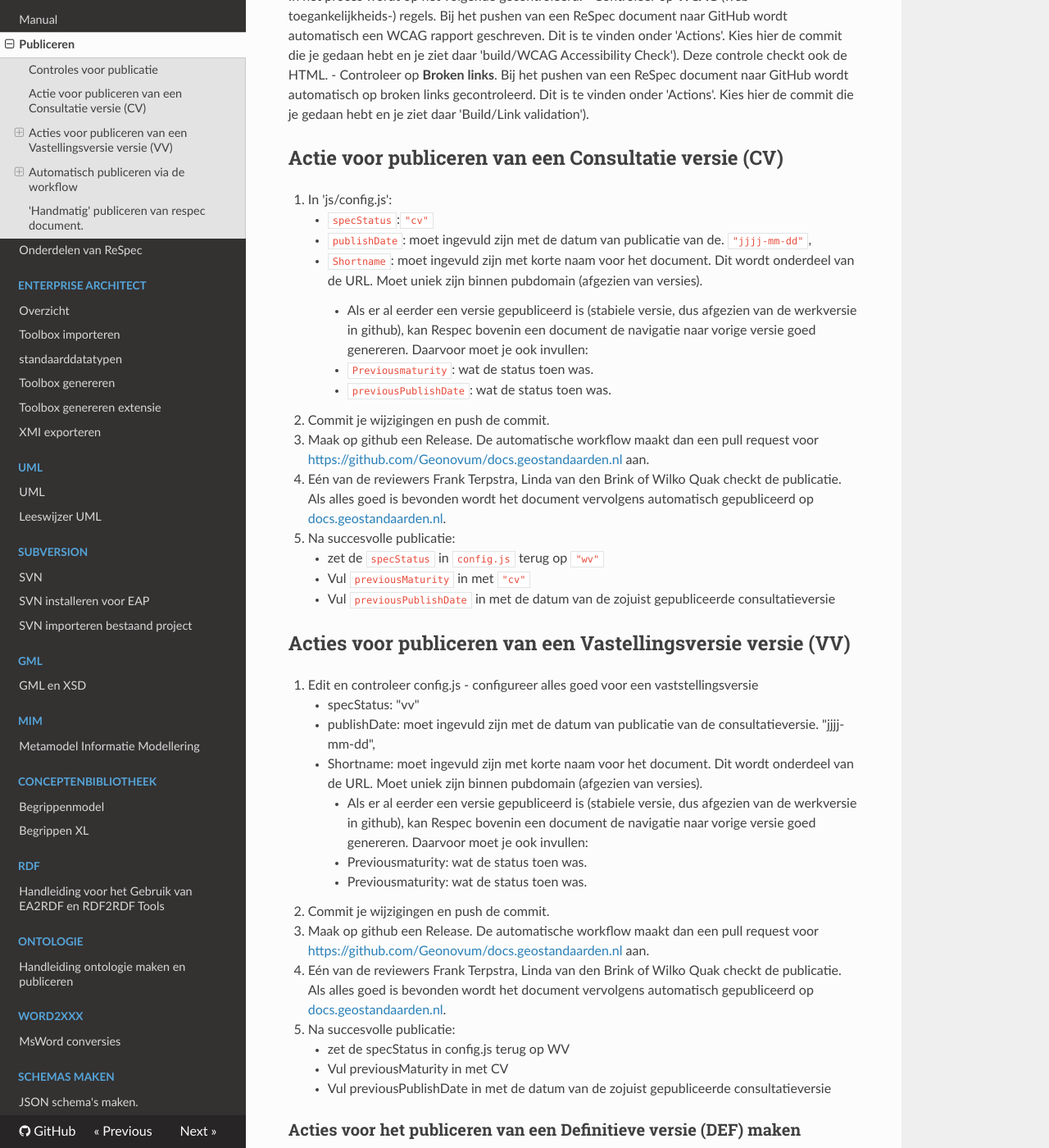
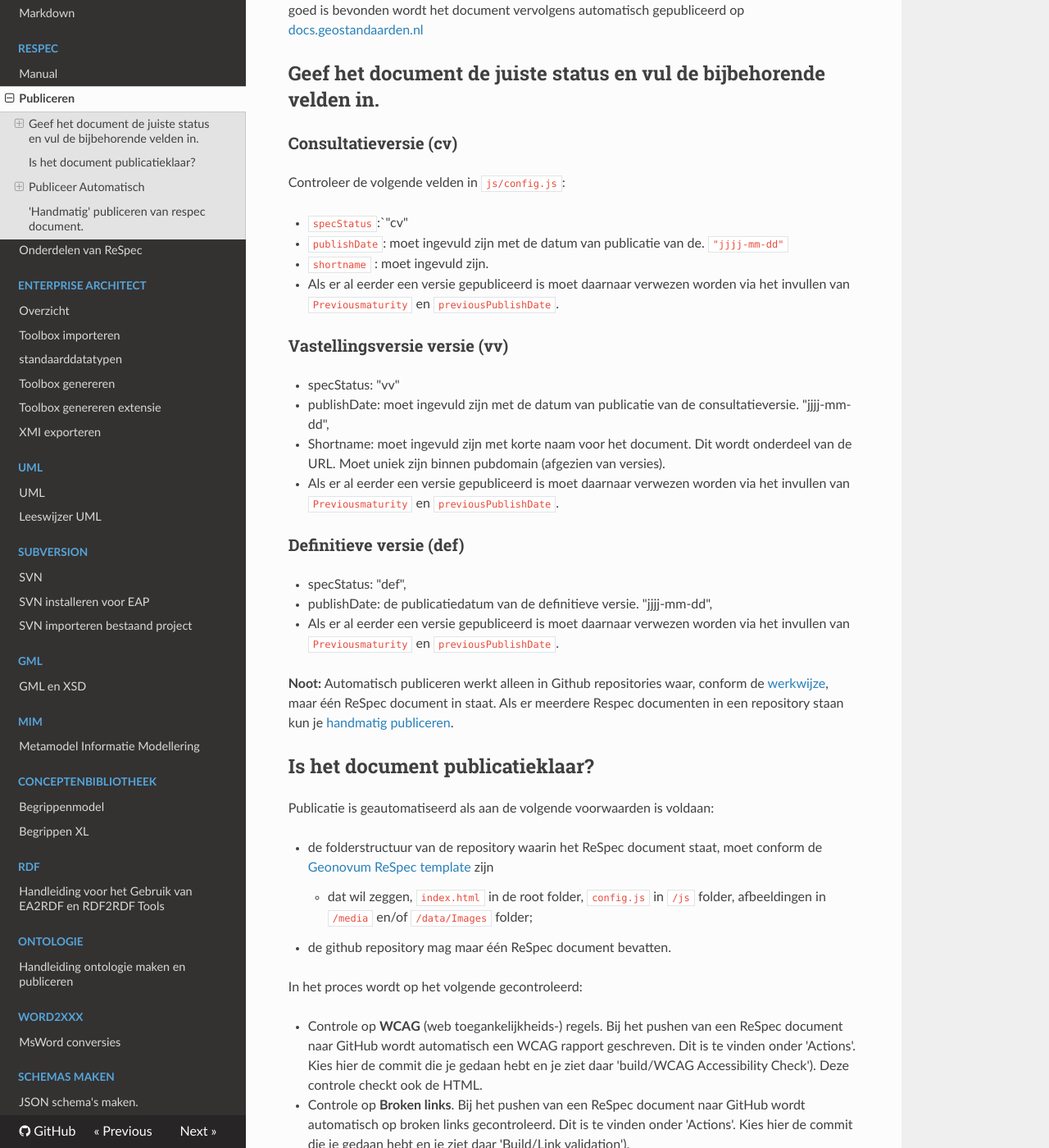
Before and after one commit to Geonovum/handleiding-tooling, an MkDocs documentation site: the page built from docs/ReSpec/ReSpec-publiceren.md, in a window 1280 px wide and 1400 px high, scrolled down 498 px. Shown: the whole window at 82% size. Built offline with MkDocs 1.6.1, drawn with Linux system fonts in a browser that asks for light colours; nearby versions of some CDN libraries; some of the changed text lies outside the part shown.

Commit message:
ReSpec publicatie flink onder handen genomen.

```diff
--- a/docs/ReSpec/ReSpec-publiceren.md
+++ b/docs/ReSpec/ReSpec-publiceren.md
@@ -1,112 +1,77 @@
 # Publiceren van een ReSpec document
 
-Dit hoofdstuk beschrijft hoe je een ReSpec document publiceert op: docs.geostandaarden.nl.
+Dit hoofdstuk beschrijft hoe je een ReSpec document publiceert op: <https://docs.geostandaarden.nl> en gebeurt in de volgende stappen:
 
-## Controles voor publicatie
+1. Geef het document de juiste status en vul de bijbehorende velden in.
+2. Controleer of het document klaar is voor publicatie.
+3. Check het document in op GitHub.
+4. Druk in GitHub op de release knop.
+5. Na succesvolle publicatie:
+    - zet de `specStatus` in `config.js` terug op `"wv"`
+    - Vul `previousMaturity` met de gepubliceerde `specStatus`
+    - Vul `previousPublishDate` in met de datum `publishDate`
 
-Publicatie is grotendeel geautomatiseerd als aan de volgende voorwaarden is voldaan:
+Stap 4 zorgt voor een pull request op <https://github.com/Geonovum/docs.geostandaarden.nl>. Eén van de reviewers Frank Terpstra, Linda van den Brink of Wilko Quak checkt de publicatie.
+   Als alles goed is bevonden  wordt het document vervolgens automatisch gepubliceerd op
+   [docs.geostandaarden.nl](http://docs.geostandaarden.nl)
+
+## Geef het document de juiste status en vul de bijbehorende velden in.
+
+### Consultatieversie (cv)
+
+Controleer de volgende velden in `js/config.js`:
+
+- `specStatus`:`"cv"
+- `publishDate`: moet ingevuld zijn met de datum van publicatie van de. `"jjjj-mm-dd"`
+- `shortname` : moet ingevuld zijn.
+- Als er al eerder een versie gepubliceerd is moet daarnaar verwezen worden via het invullen van `Previousmaturity` en `previousPublishDate`.
+
+
+### Vastellingsversie versie (vv)
+
+- specStatus: "vv"
+- publishDate: moet ingevuld zijn met de datum van publicatie van de
+      consultatieversie. "jjjj-mm-dd",
+- Shortname: moet ingevuld zijn met korte naam voor het document. Dit wordt
+      onderdeel van de URL. Moet uniek zijn binnen pubdomain (afgezien van
+      versies).
+- Als er al eerder een versie gepubliceerd is moet daarnaar verwezen worden via het invullen van `Previousmaturity` en `previousPublishDate`.
+
+
+###  Definitieve versie (def)
+
+- specStatus: "def",
+- publishDate: de publicatiedatum van de definitieve versie. "jjjj-mm-dd",
+- Als er al eerder een versie gepubliceerd is moet daarnaar verwezen worden via het invullen van `Previousmaturity` en `previousPublishDate`.
+
+
+**Noot:**
+Automatisch publiceren werkt alleen in Github repositories waar, conform de [werkwijze](./index.md#respec-via-markdown), maar één ReSpec document in staat. Als er meerdere Respec documenten in een repository staan kun je [handmatig publiceren](#handmatig-publiceren-van-respec-document).
+
+
+## Is het document publicatieklaar?
+
+Publicatie is geautomatiseerd als aan de volgende voorwaarden is voldaan:
 
 - de folderstructuur van de repository waarin het ReSpec document staat, moet conform de [Geonovum ReSpec template](https://github.com/Geonovum/NL-ReSpec-template) zijn
     - dat wil zeggen, `index.html` in de root folder, `config.js` in `/js` folder, afbeeldingen in `/media` en/of `/data/Images` folder;
 - de github repository mag maar één ReSpec document bevatten.
 
 In het proces wordt op het volgende gecontroleerd:
-- Controleer op **WCAG** (web toegankelijkheids-) regels. Bij het pushen van een ReSpec document naar
+
+- Controle op **WCAG** (web toegankelijkheids-) regels. Bij het pushen van een ReSpec document naar
   GitHub wordt automatisch een WCAG rapport geschreven. Dit is te vinden onder
   'Actions'. Kies hier de commit die je gedaan hebt en je ziet daar
   'build/WCAG Accessibility Check'). Deze controle checkt ook de HTML.
-- Controleer op **Broken links**. Bij het pushen van een ReSpec document naar
+- Controle op **Broken links**. Bij het pushen van een ReSpec document naar
   GitHub wordt automatisch op broken links gecontroleerd. Dit is te vinden onder
   'Actions'. Kies hier de commit die je gedaan hebt en je ziet daar
   'Build/Link validation').
 
 
-## Actie voor publiceren van een Consultatie versie (CV)
-
-1. In 'js/config.js':
-    - `specStatus`:`"cv"`
-    - `publishDate`: moet ingevuld zijn met de datum van publicatie van de. `"jjjj-mm-dd"`,
-    - `Shortname`: moet ingevuld zijn met korte naam voor het document. Dit
-      wordt onderdeel van de URL. Moet uniek zijn binnen pubdomain (afgezien van
-      versies).
-        - Als er al eerder een versie gepubliceerd is (stabiele versie, dus
-          afgezien van de werkversie in github), kan Respec bovenin een document
-          de navigatie naar vorige versie goed genereren. Daarvoor moet je ook
-          invullen:
-        - `Previousmaturity`: wat de status toen was.
-        - `previousPublishDate`: wat de status toen was.
-2. Commit je wijzigingen en push de commit.
-3. Maak op github een Release. De automatische workflow maakt dan een pull request voor
-   <https://github.com/Geonovum/docs.geostandaarden.nl> aan.
-3. Eén van de reviewers Frank Terpstra, Linda van den Brink of Wilko Quak checkt de publicatie.
-   Als alles goed is bevonden  wordt het document vervolgens automatisch gepubliceerd op
-   [docs.geostandaarden.nl](http://docs.geostandaarden.nl).
-4. Na succesvolle publicatie:
-    - zet de `specStatus` in `config.js` terug op `"wv"`
-    - Vul `previousMaturity` in met `"cv"`
-    - Vul `previousPublishDate` in met de datum van de zojuist gepubliceerde
-      consultatieversie
-
-## Acties voor publiceren van een Vastellingsversie versie (VV)
-
-1. Edit en controleer config.js - configureer alles goed voor een
-   vaststellingsversie
-    - specStatus: "vv"
-    - publishDate: moet ingevuld zijn met de datum van publicatie van de
-      consultatieversie. "jjjj-mm-dd",
-    - Shortname: moet ingevuld zijn met korte naam voor het document. Dit wordt
-      onderdeel van de URL. Moet uniek zijn binnen pubdomain (afgezien van
-      versies).
-        - Als er al eerder een versie gepubliceerd is (stabiele versie, dus
-          afgezien van de werkversie in github), kan Respec bovenin een document
-          de navigatie naar vorige versie goed genereren. Daarvoor moet je ook
-          invullen:
-        - Previousmaturity: wat de status toen was.
-        - Previousmaturity: wat de status toen was.
-2. Commit je wijzigingen en push de commit.
-3. Maak op github een Release. De automatische workflow maakt dan een pull request voor
-   <https://github.com/Geonovum/docs.geostandaarden.nl> aan.
-3. Eén van de reviewers Frank Terpstra, Linda van den Brink of Wilko Quak checkt de publicatie.
-   Als alles goed is bevonden  wordt het document vervolgens automatisch gepubliceerd op
-   [docs.geostandaarden.nl](http://docs.geostandaarden.nl).
-7. Na succesvolle publicatie:
-    - zet de specStatus in config.js terug op WV
-    - Vul previousMaturity in met CV
-    - Vul previousPublishDate in met de datum van de zojuist gepubliceerde
-      consultatieversie
-
-### Acties voor het publiceren van een Definitieve versie (DEF) maken
-
-1. Zet in config.js alles goed voor een definitieve versie
-    - specStatus: "def",
-    - publishDate: de publicatiedatum van de definitieve versie. "jjjj-mm-dd",
-    - Shortname: korte naam voor het document. Dit wordt
-      onderdeel van de URL. Moet uniek zijn binnen pubdomain (afgezien van
-      versies).
-    - Als er al eerder een versie gepubliceerd is (stabiele versie, dus afgezien
-      van de werkversie in github), kan Respec bovenin een document de navigatie
-      naar vorige versie goed genereren. Daarvoor moet je ook invullen:
-        - Previousmaturity: wat de status toen was.
-        - previousPublishDate: vorige publicatiedatum (jjjj-mm-dd)
-2. Commit je wijzigingen en push de commit.
-3. Maak op github een Release. De automatische workflow maakt dan een pull request voor
-   <https://github.com/Geonovum/docs.geostandaarden.nl> aan.
-3. Eén van de reviewers Frank Terpstra, Linda van den Brink of Wilko Quak checkt de publicatie.
-   Als alles goed is bevonden  wordt het document vervolgens automatisch gepubliceerd op
-   [docs.geostandaarden.nl](http://docs.geostandaarden.nl).
-7. Na succesvolle publicatie:
-    - zet de specStatus in config.js terug op WV
-    - Vul previousMaturity in met DEF
-    - Vul previousPublishDate in met de datum van de zojuist gepubliceerde
-      definitieve versie
 
 
-**Noot:**
-Automatisch publiceren werkt alleen in Github repositories waar, conform de [werkwijze](./index.md#respec-via-markdown), maar één ReSpec document in staat.
-
-Als er meerdere Respec documenten in een repository staan kun je [handmatig publiceren](#handmatig-publiceren-van-respec-document).
-
-## Automatisch publiceren via de workflow
+## Publiceer Automatisch
 
 De automatische workflow gaat aan het werk bij elke keer dat je een Release aanmaakt in github. De stappen om een ReSpec document te publiceren naar docs.geostandaarden.nl via de workflow zijn als volgt:
 
@@ -123,7 +88,6 @@
     - Na goedkeuring van de PR (door Wilko, Frank of Linda) wordt het document gepubliceerd op: https://docs.geostandaarden.nl/
 
 Meer documentatie staat in de readme van [NL-ReSpec-template](https://github.com/Geonovum/NL-ReSpec-template?tab=readme-ov-file#automatische-checks-en-build).
-
 
 
 ### Configureren van de automatische workflow
```
Also changed, not shown: other parts of docs/ReSpec/ReSpec-publiceren.md (+1 -1 lines).
